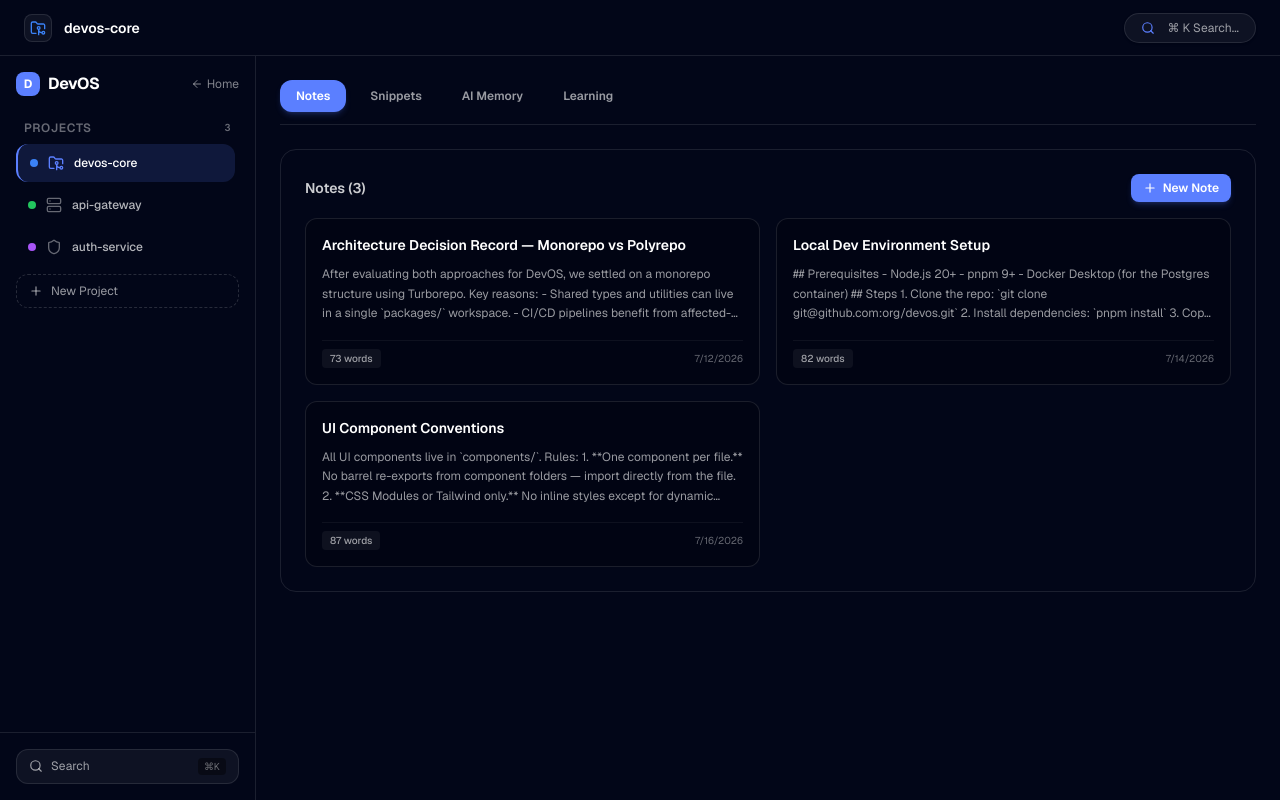
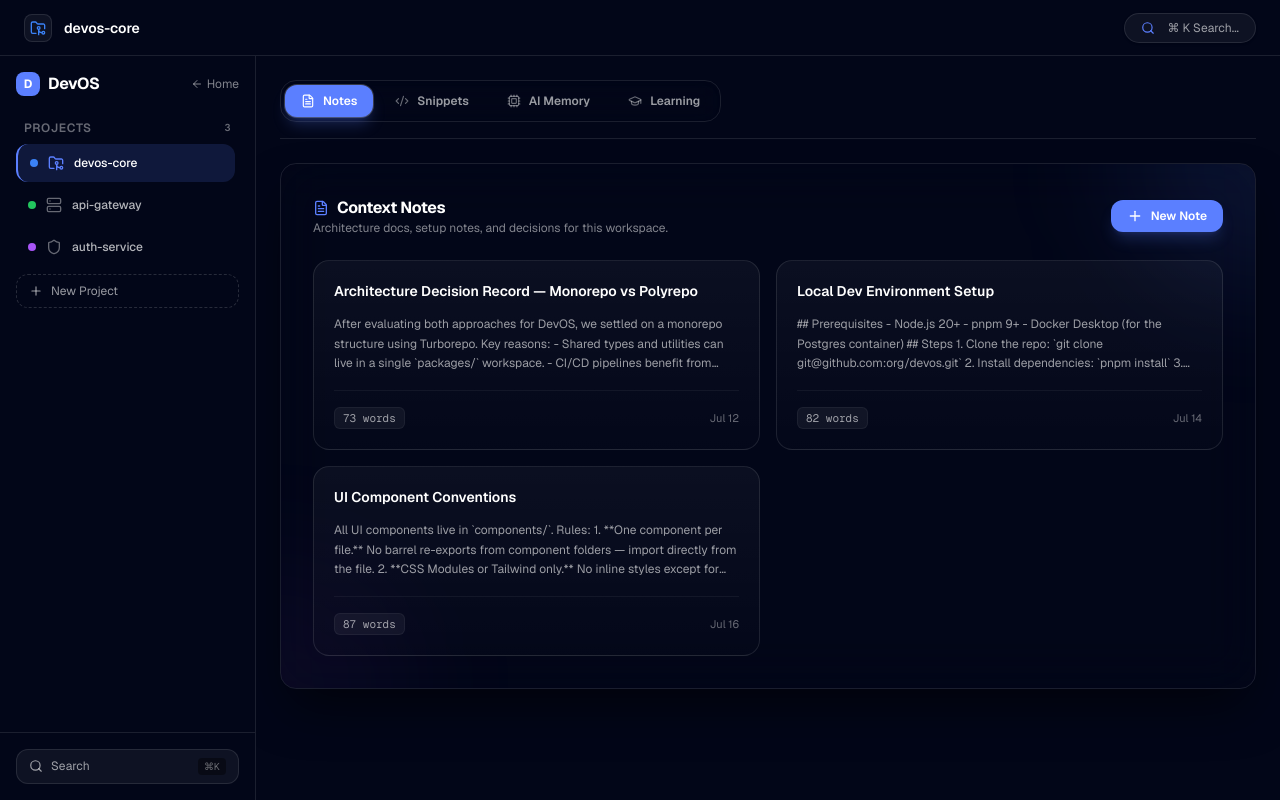
Before and after one commit to DeveloperSRGonline/devos-landing, a Next.js app: page /app in a window 1280 px wide. Built offline with nearby package versions, Linux system fonts and the light colour scheme.

Commit message:
style: elevate workspace UI to premium dark obsidian theme with glassmorphism & accent glows

```diff
--- a/components/app/NoteEditor.tsx
+++ b/components/app/NoteEditor.tsx
@@ -3,7 +3,7 @@
 import React, { useState, useEffect } from "react";
 import { useWorkspaceStore } from "@/store/workspaceStore";
 import { Note } from "@/types/workspace";
-import { Plus, Trash2, Edit3, ArrowLeft, FileText } from "lucide-react";
+import { Plus, Trash2, ArrowLeft, FileText, Sparkles, Clock, Hash } from "lucide-react";
 
 export function NoteEditor() {
   const { notes, activeProjectId, addNote, updateNote, deleteNote } =
@@ -71,81 +71,96 @@ export function NoteEditor() {
 
   if (isEditing) {
     return (
-      <div className="space-y-4">
+      <div className="space-y-6 animate-in fade-in duration-200">
         <div className="flex items-center justify-between">
           <button
             onClick={handleCancel}
-            className="flex items-center gap-2 text-xs text-white/60 hover:text-white transition-colors"
+            className="flex items-center gap-2 text-xs font-medium text-white/60 hover:text-white transition-colors group"
           >
-            <ArrowLeft className="w-4 h-4" /> Back to Notes
+            <ArrowLeft className="w-4 h-4 group-hover:-translate-x-0.5 transition-transform" />
+            <span>Back to Notes</span>
           </button>
           <div className="flex items-center gap-3">
             <button
               onClick={handleCancel}
-              className="px-3 py-1.5 rounded-lg text-xs text-white/60 hover:bg-white/5 transition-all"
+              className="px-3.5 py-1.5 rounded-xl text-xs font-medium text-white/60 hover:text-white hover:bg-white/5 transition-all"
             >
               Cancel
             </button>
             <button
               onClick={handleSave}
-              className="px-4 py-1.5 rounded-lg text-xs font-semibold bg-accent text-white hover:bg-accent/90 transition-all shadow-md shadow-accent/20"
+              className="px-4 py-2 rounded-xl text-xs font-semibold bg-accent text-white hover:bg-accent-hover transition-all shadow-lg shadow-accent/20 flex items-center gap-1.5"
             >
-              Save Note
+              <Sparkles className="w-3.5 h-3.5" />
+              <span>Save Note</span>
             </button>
           </div>
         </div>
 
+        <div className="space-y-4 bg-black/40 border border-white/10 rounded-2xl p-6 shadow-inner">
           <input
             type="text"
             placeholder="Note Title..."
             value={title}
             onChange={(e) => setTitle(e.target.value)}
-          className="w-full bg-transparent border-b border-white/10 pb-2 text-xl font-bold text-white focus:outline-none focus:border-accent transition-all placeholder:text-white/30"
+            className="w-full bg-transparent border-b border-white/10 pb-3 text-xl font-bold text-white focus:outline-none focus:border-accent transition-all placeholder:text-white/20 tracking-tight"
           />
 
           <textarea
-          placeholder="Write your note here..."
+            placeholder="Write markdown or context notes here..."
             value={body}
             onChange={(e) => setBody(e.target.value)}
-          className="w-full min-h-[300px] bg-black/20 border border-white/10 rounded-xl p-4 text-sm text-white/90 focus:outline-none focus:border-accent transition-all resize-y placeholder:text-white/30"
+            className="w-full min-h-[340px] bg-transparent text-sm text-white/90 focus:outline-none transition-all resize-y placeholder:text-white/20 leading-relaxed font-sans"
           />
+        </div>
 
-        <div className="flex items-center justify-between text-xs text-white/40 pt-2 border-t border-white/5">
-          <span>
-            {wordCount} words | {charCount} characters
+        <div className="flex items-center justify-between text-xs text-white/40 px-2">
+          <span className="flex items-center gap-2">
+            <Hash className="w-3.5 h-3.5 text-accent" />
+            {wordCount} words &bull; {charCount} characters
           </span>
-          {editingNoteId && <span>Auto-saving enabled (2s debounce)</span>}
+          {editingNoteId && (
+            <span className="flex items-center gap-1.5 text-accent/80 font-mono text-[11px]">
+              <Clock className="w-3 h-3" /> Auto-saving enabled
+            </span>
+          )}
         </div>
       </div>
     );
   }
 
   return (
-    <div className="space-y-4">
+    <div className="space-y-6">
       <div className="flex items-center justify-between">
-        <h3 className="text-sm font-semibold text-white/80">
-          Notes ({projectNotes.length})
+        <div>
+          <h3 className="text-base font-bold text-white tracking-tight flex items-center gap-2">
+            <FileText className="w-4 h-4 text-accent" />
+            Context Notes
           </h3>
+          <p className="text-xs text-white/50">Architecture docs, setup notes, and decisions for this workspace.</p>
+        </div>
         <button
           onClick={handleStartNewNote}
-          className="flex items-center gap-1.5 px-3 py-1.5 rounded-lg text-xs font-semibold bg-accent text-white hover:bg-accent/90 transition-all shadow-md shadow-accent/20"
+          className="flex items-center gap-2 px-4 py-2 rounded-xl text-xs font-semibold bg-accent text-white hover:bg-accent-hover transition-all shadow-lg shadow-accent/20"
         >
-          <Plus className="w-3.5 h-3.5" /> New Note
+          <Plus className="w-4 h-4" /> New Note
         </button>
       </div>
 
       {projectNotes.length === 0 ? (
-        <div className="flex flex-col items-center justify-center p-12 text-center border border-dashed border-white/10 rounded-xl">
-          <FileText className="w-10 h-10 text-white/20 mb-3" />
-          <p className="text-sm text-white/60 mb-1">No notes yet</p>
-          <p className="text-xs text-white/40 mb-4">
-            Create notes linked to this project to keep your ideas organized.
+        <div className="flex flex-col items-center justify-center p-14 text-center border border-dashed border-white/10 rounded-2xl bg-white/[0.01]">
+          <div className="p-4 rounded-2xl bg-white/5 text-white/30 mb-4">
+            <FileText className="w-8 h-8" />
+          </div>
+          <p className="text-sm font-medium text-white/70 mb-1">No notes saved yet</p>
+          <p className="text-xs text-white/40 mb-5 max-w-xs">
+            Scaffold architectural specs, env variable mappings, or design decisions linked to this project.
           </p>
           <button
             onClick={handleStartNewNote}
-            className="flex items-center gap-1.5 px-3 py-1.5 rounded-lg text-xs font-semibold bg-white/10 hover:bg-white/20 text-white transition-all"
+            className="flex items-center gap-2 px-4 py-2 rounded-xl text-xs font-semibold bg-white/10 hover:bg-white/15 text-white transition-all border border-white/10"
           >
-            <Plus className="w-3.5 h-3.5" /> New Note
+            <Plus className="w-4 h-4" /> Create Note
           </button>
         </div>
       ) : (
@@ -154,10 +169,10 @@ export function NoteEditor() {
             <div
               key={note.id}
               onClick={() => handleStartEditNote(note)}
-              className="group relative p-4 rounded-xl bg-black/20 border border-white/10 hover:border-accent/40 cursor-pointer transition-all hover:shadow-lg hover:shadow-accent/5 flex flex-col justify-between"
+              className="group relative p-5 rounded-2xl bg-gradient-to-b from-white/[0.04] to-white/[0.01] border border-white/10 hover:border-accent/40 cursor-pointer transition-all duration-300 hover:shadow-xl hover:shadow-accent/5 flex flex-col justify-between"
             >
-              <div>
-                <div className="flex items-start justify-between gap-2 mb-2">
+              <div className="space-y-2">
+                <div className="flex items-start justify-between gap-3">
                   <h4 className="text-sm font-semibold text-white group-hover:text-accent transition-colors line-clamp-1">
                     {note.title}
                   </h4>
@@ -166,22 +181,22 @@ export function NoteEditor() {
                       e.stopPropagation();
                       deleteNote(note.id);
                     }}
-                    className="opacity-0 group-hover:opacity-100 p-1 text-white/40 hover:text-red-400 rounded transition-all"
+                    className="opacity-0 group-hover:opacity-100 p-1.5 text-white/40 hover:text-red-400 rounded-lg hover:bg-red-500/10 transition-all shrink-0"
                     title="Delete Note"
                   >
                     <Trash2 className="w-3.5 h-3.5" />
                   </button>
                 </div>
-                <p className="text-xs text-white/60 line-clamp-3 mb-4 leading-relaxed">
-                  {note.body || "(Empty note)"}
+                <p className="text-xs text-white/60 line-clamp-3 leading-relaxed font-sans">
+                  {note.body || "(Empty note content)"}
                 </p>
               </div>
 
-              <div className="flex items-center justify-between text-[10px] text-white/40 pt-2 border-t border-white/5">
-                <span className="px-2 py-0.5 rounded bg-white/5 text-white/60 font-medium">
+              <div className="flex items-center justify-between text-[11px] text-white/40 pt-4 border-t border-white/5 mt-4">
+                <span className="px-2 py-0.5 rounded-md bg-white/5 border border-white/5 text-white/60 font-mono">
                   {note.wordCount} words
                 </span>
-                <span>{new Date(note.createdAt).toLocaleDateString()}</span>
+                <span>{new Date(note.createdAt).toLocaleDateString("en-US", { month: "short", day: "numeric" })}</span>
               </div>
             </div>
           ))}
--- a/components/app/SnippetCard.tsx
+++ b/components/app/SnippetCard.tsx
@@ -2,20 +2,20 @@
 
 import React, { useState } from "react";
 import { Snippet } from "@/types/workspace";
-import { Copy, Check, Trash2 } from "lucide-react";
+import { Copy, Check, Trash2, Code2 } from "lucide-react";
 
 interface SnippetCardProps {
   snippet: Snippet;
   onDelete: (id: string) => void;
 }
 
-const languageColors: Record<string, string> = {
-  TypeScript: "bg-blue-500/10 text-blue-400 border-blue-500/20",
-  JavaScript: "bg-amber-500/10 text-amber-400 border-amber-500/20",
-  Python: "bg-yellow-500/10 text-yellow-400 border-yellow-500/20",
-  Go: "bg-cyan-500/10 text-cyan-400 border-cyan-500/20",
-  Bash: "bg-gray-500/10 text-gray-300 border-gray-500/20",
-  Other: "bg-slate-500/10 text-slate-400 border-slate-500/20",
+const languageColors: Record<string, { bg: string; text: string; border: string }> = {
+  TypeScript: { bg: "bg-blue-500/10", text: "text-blue-400", border: "border-blue-500/20" },
+  JavaScript: { bg: "bg-amber-500/10", text: "text-amber-400", border: "border-amber-500/20" },
+  Python: { bg: "bg-yellow-500/10", text: "text-yellow-400", border: "border-yellow-500/20" },
+  Go: { bg: "bg-cyan-500/10", text: "text-cyan-400", border: "border-cyan-500/20" },
+  Bash: { bg: "bg-emerald-500/10", text: "text-emerald-400", border: "border-emerald-500/20" },
+  Other: { bg: "bg-purple-500/10", text: "text-purple-400", border: "border-purple-500/20" },
 };
 
 export function SnippetCard({ snippet, onDelete }: SnippetCardProps) {
@@ -27,41 +27,45 @@ export function SnippetCard({ snippet, onDelete }: SnippetCardProps) {
     setTimeout(() => setCopied(false), 2000);
   };
 
-  const badgeStyle =
-    languageColors[snippet.language] || languageColors.Other;
+  const style = languageColors[snippet.language] || languageColors.Other;
 
   return (
-    <div className="group relative rounded-xl bg-black/20 border border-white/10 p-4 space-y-3 hover:border-accent/40 transition-all">
+    <div className="group relative rounded-2xl bg-gradient-to-b from-white/[0.03] to-white/[0.01] border border-white/10 p-5 space-y-4 hover:border-accent/40 transition-all duration-300 hover:shadow-xl hover:shadow-accent/5">
       <div className="flex items-center justify-between">
-        <div className="flex items-center gap-2">
-          <h4 className="text-sm font-semibold text-white">{snippet.title}</h4>
+        <div className="flex items-center gap-3">
+          <div className="p-2 rounded-xl bg-white/5 text-white/50 border border-white/5">
+            <Code2 className="w-4 h-4 text-accent" />
+          </div>
+          <div>
+            <h4 className="text-sm font-semibold text-white tracking-tight">{snippet.title}</h4>
             <span
-            className={`px-2 py-0.5 rounded text-[10px] font-medium border ${badgeStyle}`}
+              className={`inline-flex items-center px-2 py-0.5 mt-0.5 rounded-md text-[10px] font-mono font-medium border ${style.bg} ${style.text} ${style.border}`}
             >
               {snippet.language}
             </span>
           </div>
+        </div>
 
-        <div className="flex items-center gap-1">
+        <div className="flex items-center gap-1.5">
           <button
             onClick={handleCopy}
-            className="flex items-center gap-1 px-2.5 py-1 rounded-lg text-xs font-medium bg-white/5 hover:bg-white/10 text-white/80 transition-all"
+            className="flex items-center gap-1.5 px-3 py-1.5 rounded-xl text-xs font-medium bg-white/5 hover:bg-white/10 border border-white/10 text-white/80 transition-all active:scale-95"
           >
             {copied ? (
               <>
-                <Check className="w-3.5 h-3.5 text-green-400" />
-                <span className="text-green-400">Copied!</span>
+                <Check className="w-3.5 h-3.5 text-emerald-400" />
+                <span className="text-emerald-400 font-semibold">Copied!</span>
               </>
             ) : (
               <>
-                <Copy className="w-3.5 h-3.5" />
-                <span>Copy</span>
+                <Copy className="w-3.5 h-3.5 text-white/60" />
+                <span>Copy Code</span>
               </>
             )}
           </button>
           <button
             onClick={() => onDelete(snippet.id)}
-            className="opacity-0 group-hover:opacity-100 p-1.5 text-white/40 hover:text-red-400 rounded transition-all"
+            className="opacity-0 group-hover:opacity-100 p-2 rounded-xl hover:bg-red-500/10 text-white/40 hover:text-red-400 transition-all"
             title="Delete Snippet"
           >
             <Trash2 className="w-3.5 h-3.5" />
@@ -69,9 +73,21 @@ export function SnippetCard({ snippet, onDelete }: SnippetCardProps) {
         </div>
       </div>
 
-      <pre className="p-3 rounded-lg bg-black/40 border border-white/5 text-xs font-mono text-white/90 overflow-x-auto leading-relaxed">
+      <div className="relative rounded-xl bg-black/60 border border-white/10 overflow-hidden group-hover:border-white/20 transition-colors shadow-inner">
+        {/* Editor Chrome Top Bar */}
+        <div className="px-4 py-2 border-b border-white/5 bg-white/[0.02] flex items-center justify-between text-[10px] font-mono text-white/30">
+          <div className="flex items-center gap-1.5">
+            <span className="w-2 h-2 rounded-full bg-red-500/40" />
+            <span className="w-2 h-2 rounded-full bg-yellow-500/40" />
+            <span className="w-2 h-2 rounded-full bg-green-500/40" />
+          </div>
+          <span>UTF-8 &bull; {snippet.language}</span>
+        </div>
+
+        <pre className="p-4 text-xs font-mono text-slate-200 overflow-x-auto leading-relaxed scrollbar-thin scrollbar-thumb-white/10">
           <code>{snippet.code}</code>
         </pre>
       </div>
+    </div>
   );
 }
--- a/components/app/WorkspaceView.tsx
+++ b/components/app/WorkspaceView.tsx
@@ -6,46 +6,58 @@ import { NotesPanel } from "./NoteEditor";
 import { SnippetsPanel } from "./SnippetsPanel";
 import { AIMemoryPanel } from "./AIMemoryPanel";
 import { LearningPanel } from "./LearningPanel";
+import { FileText, Code2, Cpu, GraduationCap } from "lucide-react";
 
 export function WorkspaceView() {
   const { activeTab, setActiveTab } = useWorkspaceStore();
 
+  const tabs = [
+    { id: "notes", label: "Notes", icon: FileText },
+    { id: "snippets", label: "Snippets", icon: Code2 },
+    { id: "ai-memory", label: "AI Memory", icon: Cpu },
+    { id: "learning", label: "Learning", icon: GraduationCap },
+  ] as const;
+
   return (
-    <div className="space-y-6">
-      {/* Workspace Navigation Tabs Header */}
-      <div className="flex items-center gap-2 border-b border-white/10 pb-3">
-        {(["notes", "snippets", "ai-memory", "learning"] as const).map((tab) => {
-          const isActive = activeTab === tab;
-          const labels: Record<typeof tab, string> = {
-            notes: "Notes",
-            snippets: "Snippets",
-            "ai-memory": "AI Memory",
-            learning: "Learning",
-          };
+    <div className="space-y-6 max-w-7xl mx-auto">
+      {/* Workspace Header Nav Tabs */}
+      <div className="flex items-center justify-between border-b border-white/10 pb-4">
+        <div className="flex items-center gap-1.5 p-1 bg-surface/90 border border-white/10 rounded-2xl shadow-inner backdrop-blur-md">
+          {tabs.map((tab) => {
+            const isActive = activeTab === tab.id;
+            const Icon = tab.icon;
 
             return (
               <button
-              key={tab}
-              onClick={() => setActiveTab(tab)}
-              className={`px-4 py-2 rounded-xl text-xs font-semibold transition-all ${
+                key={tab.id}
+                onClick={() => setActiveTab(tab.id as any)}
+                className={`flex items-center gap-2 px-4 py-2 rounded-xl text-xs font-semibold transition-all duration-200 ${
                   isActive
-                  ? "bg-accent text-white shadow-md shadow-accent/20"
+                    ? "bg-accent text-white shadow-lg shadow-accent/25 ring-1 ring-white/20"
                     : "text-white/60 hover:text-white hover:bg-white/5"
                 }`}
               >
-              {labels[tab]}
+                <Icon className={`w-3.5 h-3.5 ${isActive ? "text-white" : "text-white/40"}`} />
+                <span>{tab.label}</span>
               </button>
             );
           })}
         </div>
+      </div>
 
-      {/* Tab Content Panels */}
-      <div className="p-6 rounded-2xl bg-surface/50 border border-white/10 min-h-[400px]">
+      {/* Main Workspace Card Container */}
+      <div className="p-6 md:p-8 rounded-2xl bg-surface/60 border border-white/10 backdrop-blur-xl shadow-2xl shadow-black/60 min-h-[520px] relative overflow-hidden">
+        {/* Subtle Ambient Background Glow */}
+        <div className="absolute -top-32 -right-32 w-64 h-64 bg-accent/10 rounded-full blur-3xl pointer-events-none" />
+        <div className="absolute -bottom-32 -left-32 w-64 h-64 bg-purple-500/5 rounded-full blur-3xl pointer-events-none" />
+
+        <div className="relative z-10">
           {activeTab === "notes" && <NotesPanel />}
           {activeTab === "snippets" && <SnippetsPanel />}
           {activeTab === "ai-memory" && <AIMemoryPanel />}
           {activeTab === "learning" && <LearningPanel />}
         </div>
       </div>
+    </div>
   );
 }
```
Lines whose indentation alone changed are shown as unchanged.
